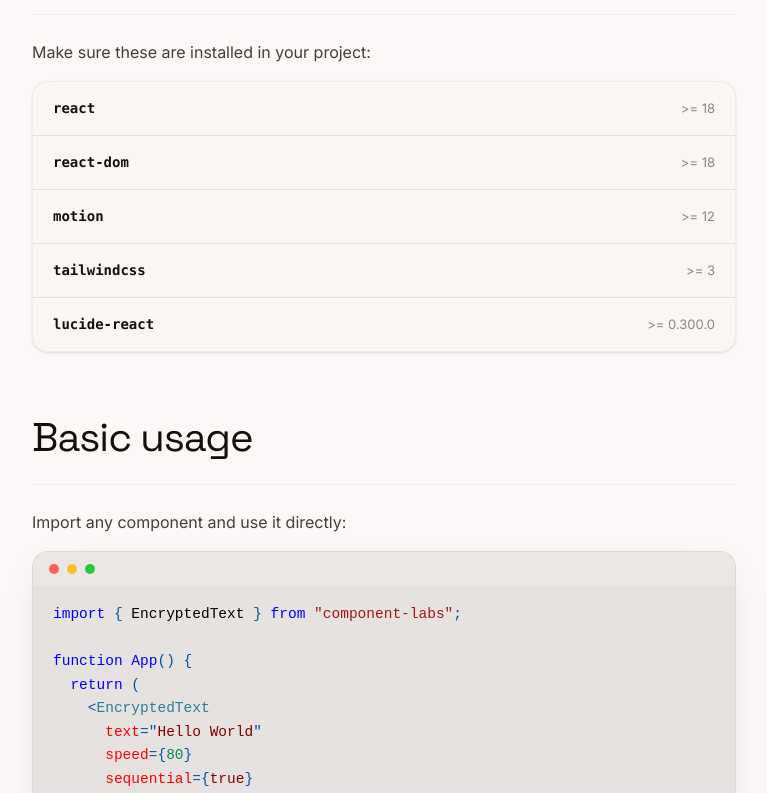
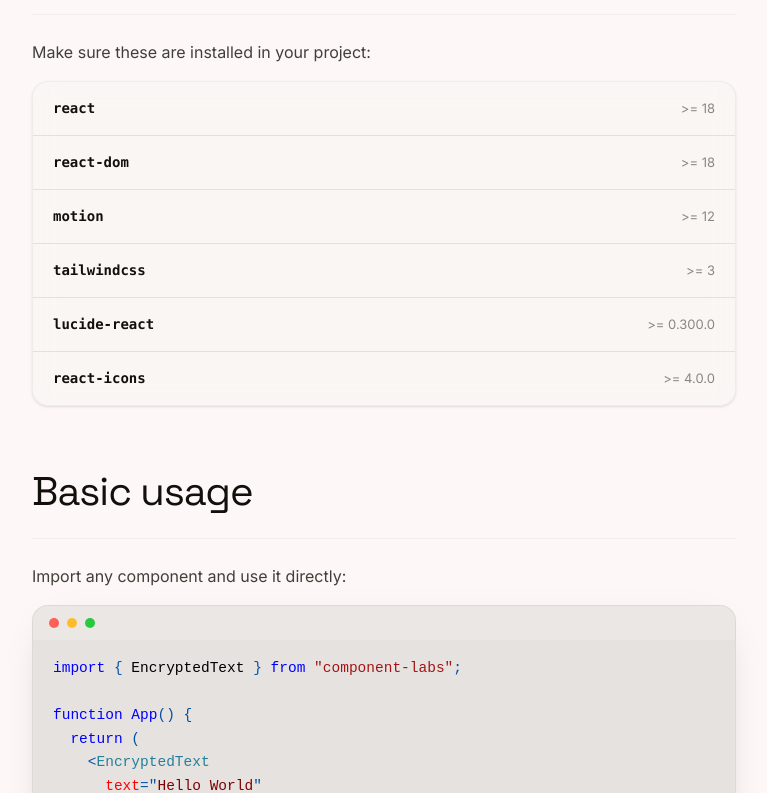
Before and after one commit to TakshPatel02/ComponentLabs, a React (Vite) app: page /docs/installation in a window 1280 px wide. Shown: the part 991-1784 px from the top of the page, without its empty margins (276-1043 px from the left). Built offline with nearby package versions, Linux system fonts and the light colour scheme.

Commit message:
feat: add Installation documentation page and update README with IconFlow and template features

```diff
--- a/src/Pages/InstallationPage.jsx
+++ b/src/Pages/InstallationPage.jsx
@@ -216,6 +216,7 @@ const InstallationPage = () => {
                   { name: "motion", version: ">= 12" },
                   { name: "tailwindcss", version: ">= 3" },
                   { name: "lucide-react", version: ">= 0.300.0" },
+                  { name: "react-icons", version: ">= 4.0.0" },
                 ].map(({ name, version }) => (
                   <div
                     key={name}
```
Also changed, not shown: 1 other file (tests, documents, lock files or other folders).
